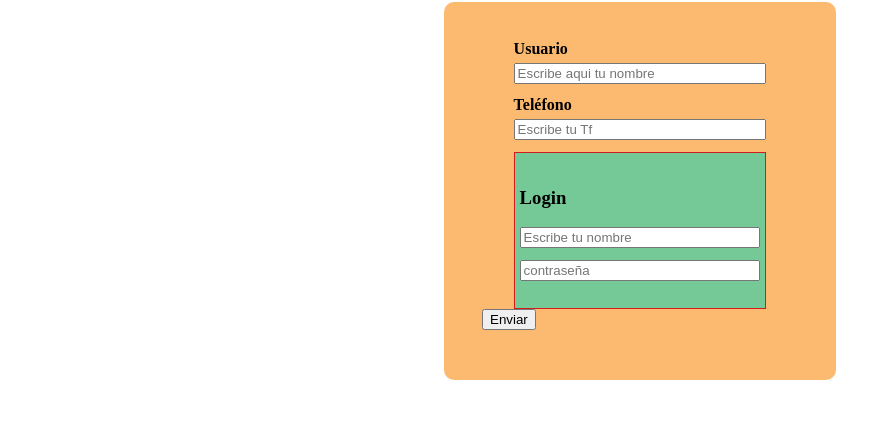
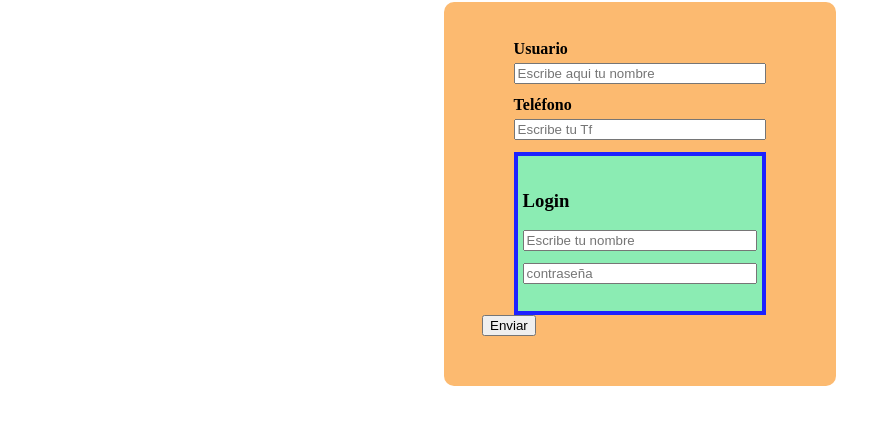
Before and after one commit to ramon-OAL/formulario, a plain HTML site: page index.html in a window 1280 px wide. Shown: the part 78-502 px from the top of the page, without its empty margins (0-891 px from the left). Drawn offline with Linux system fonts and the light colour scheme.

Commit message:
nuevo cambio en css

```diff
--- a/css/estilos.css
+++ b/css/estilos.css
@@ -19,7 +19,7 @@ input{
     margin-bottom: 12px;
 }
 .Login{
-    border:1px solid rgb(207, 29, 29);
+    border:4px solid rgb(29, 33, 255);
     padding: 15px 5px;
-    background-color: rgb(116, 201, 151);
+    background-color: rgb(139, 236, 179);
 }
```
